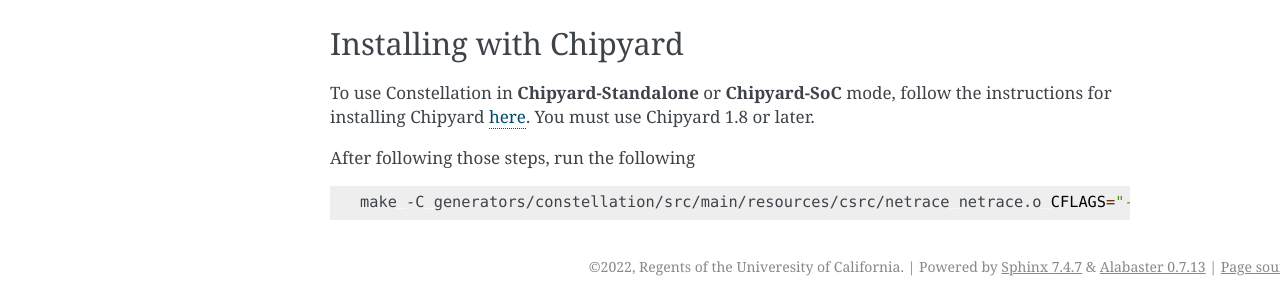
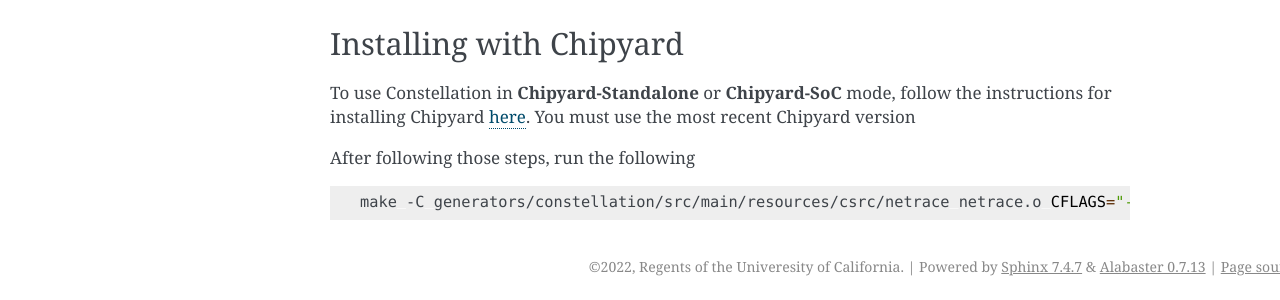
Before and after one commit to ucb-bar/constellation, a Sphinx documentation site: the page built from docs/source/Introduction/Installation.rst, in a window 1280 px wide. Shown: the part 1585-1885 px from the top of the page. Built offline with Sphinx 7.4.7, drawn with Linux system fonts in a browser that asks for light colours.

Commit message:
Update chipyard docs

```diff
--- a/docs/source/Introduction/Installation.rst
+++ b/docs/source/Introduction/Installation.rst
@@ -79,7 +79,7 @@
 Installing with Chipyard
 ------------------------
 
-To use Constellation in **Chipyard-Standalone** or **Chipyard-SoC** mode, follow the instructions for installing Chipyard `here <https://chipyard.readthedocs.io>`_. You must use Chipyard 1.8 or later.
+To use Constellation in **Chipyard-Standalone** or **Chipyard-SoC** mode, follow the instructions for installing Chipyard `here <https://chipyard.readthedocs.io>`_. You must use the most recent Chipyard version
 
 After following those steps, run the following
 
```
